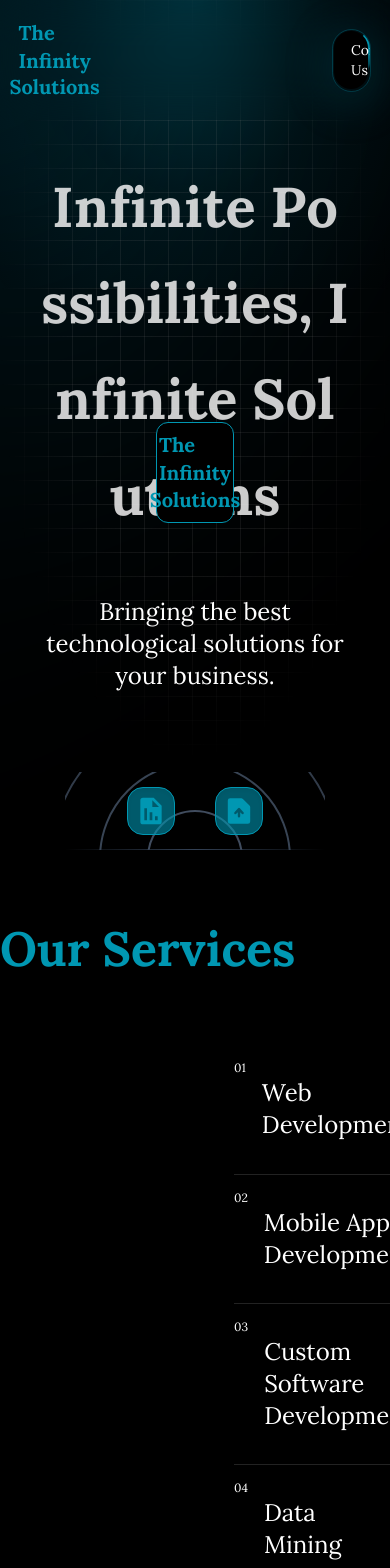
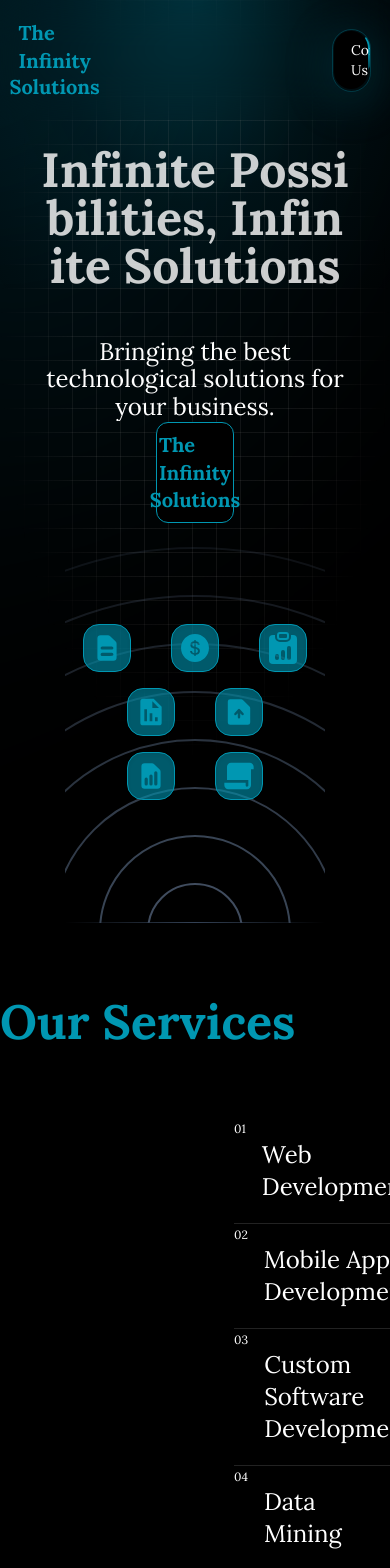
Before and after one commit to theinfinitysolutions/infinitysolutions_ui, a Next.js app: page / in a window 390 px wide. Shown: the top 1568 px of the page. Built offline with nearby package versions, Linux system fonts and the light colour scheme; what @xpd/tailwind-3dtransforms would draw is missing.

Commit message:
responsivenes changes

```diff
--- a/app/page.js
+++ b/app/page.js
@@ -46,10 +46,10 @@ export default function Home() {
         <section
           onMouseEnter={() => setHovered(true)}
           onMouseLeave={() => setHovered(false)}
-          className="flex flex-col h-[90vh] items-center justify-between w-full  relative z-0 overflow-hidden"
+          className="flex flex-col items-center justify-between w-full  relative z-0 overflow-hidden"
         >
-          <div className="flex flex-col w-[80vw] items-center mt-[10%]">
-            <h1 className="overflow-hidden text-[56px] text-center font-bold leading-[6rem] text-[#ffffffcc]">
+          <div className="flex flex-col w-[80vw] items-center mt-[7.5%]">
+            <h1 className="overflow-hidden text-[3rem] text-center font-bold leading-[3rem] text-[#ffffffcc]">
               {text1.split("").map((char, index) => (
                 <span
                   className="animate-slideUp inline-block [animation-fill-mode:backwards]"
@@ -60,7 +60,7 @@ export default function Home() {
                 </span>
               ))}
             </h1>
-            <h1 className="overflow-hidden text-[24px] text-center leading-[2rem] text-white">
+            <h1 className="overflow-hidden text-[1.5rem] text-center text-white">
               {text2}
             </h1>
           </div>
@@ -130,7 +130,7 @@ export default function Home() {
         <section
           onMouseEnter={() => setHovered(true)}
           onMouseLeave={() => setHovered(false)}
-          className="flex flex-col h-[90vh] w-full relative z-0 overflow-hidden"
+          className="flex flex-col w-full relative z-0 overflow-hidden"
         >
           <div className="flex flex-col  items-start mt-[5%]">
             <h1 className="overflow-hidden text-[48px] text-start font-bold leading-[6rem] text-[#0097b2]">
@@ -225,7 +225,7 @@ export default function Home() {
                     }}
                     className="flex  text-[#fff] group-hover:text-[#c7c7c755]   justify-start w-full  border-b-[1px] border-[#ffffff22] hover:border-[#ffffff44] transition-all duration-300 ease-in-out"
                   >
-                    <div className="hover:text-white flex group/text flex-row items-start space-x-4 py-4">
+                    <div className="hover:text-white flex group/text flex-row items-start space-x-4 py-1">
                       <p className="text-[12px] ">0{index + 1}</p>
                       <h1 className=" text-2xl group-hover/text:translate-x-[20px] duration-200">
                         {item.title}
@@ -240,9 +240,9 @@ export default function Home() {
       </RevealOnScroll>
       <RevealOnScroll
         threshold={0.65}
-        addedClasses={" w-full md:w-10/12 animate-slideUp"}
+        addedClasses={" w-full md:w-10/12 mt-[10vh] animate-slideUp"}
       >
-        <section className="flex flex-col h-[90vh] w-full relative z-0 overflow-hidden">
+        <section className="flex flex-col w-full relative z-0 overflow-hidden">
           <div className="flex flex-row w-full h-full justify-between items-center">
             <div className="flex flex-col w-[40%] h-[80vh]  items-start justify-center">
               <p className="text-white/90 text-2xl animate-slideUp">Why?</p>
```
